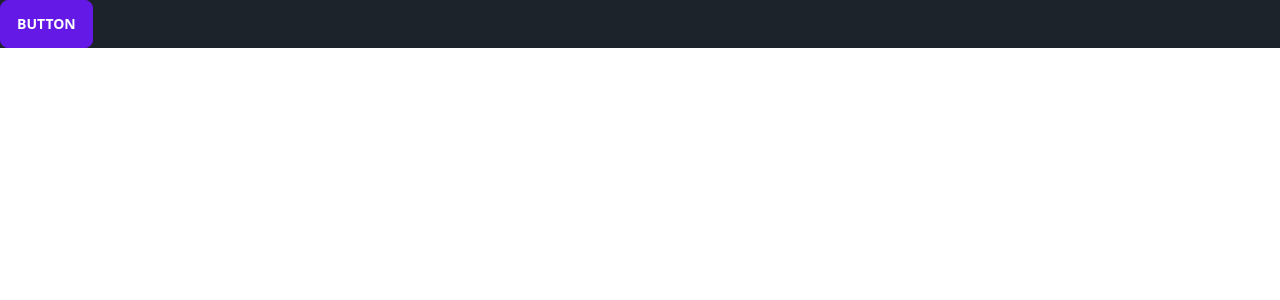
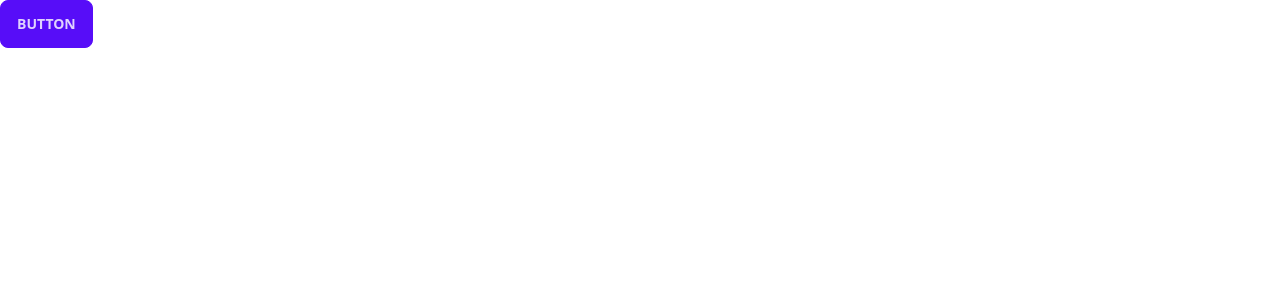
Before and after one commit to jmjubaer/music-hub-client, a React (Vite) app: page / in a window 1280 px wide. Shown: the top 300 px of the page. Built offline with nearby package versions, Linux system fonts and the light colour scheme.

Commit message:
make custom hooks for auth context

```diff
--- /dev/null
+++ b/src/Hooks/UseAuthContext.jsx
@@ -0,0 +1,9 @@
+import { useContext } from "react";
+import { AuthContext } from "../Provider/AuthProvider";
+
+const useAuthContext = () => {
+    const auth = useContext(AuthContext)
+    return auth;
+};
+
+export default useAuthContext;
--- a/src/Layout/Main.jsx
+++ b/src/Layout/Main.jsx
@@ -1,9 +1,11 @@
 import React from 'react';
 import { Outlet } from 'react-router-dom';
+import useAuthContext from '../Hooks/UseAuthContext';
 
 const Main = () => {
+    const {theme} =  useAuthContext();
     return (
-        <div data-theme="dark">
+        <div data-theme={theme}>
             <Outlet/>
         </div>
     );
--- a/src/Provider/AuthProvider.jsx
+++ b/src/Provider/AuthProvider.jsx
@@ -9,9 +9,6 @@ const AuthProvider = ({children}) => {
     const toggleTheme = () => {
         setTheme(theme === "light" ? "dark" : "light")
     }
-
-
-
 
 
     const authInfo = {
--- a/src/main.jsx
+++ b/src/main.jsx
@@ -4,12 +4,15 @@ import './index.css'
 import { RouterProvider } from 'react-router-dom'
 import routes from './Routes/Routes.jsx'
 import { QueryClient, QueryClientProvider } from '@tanstack/react-query'
+import AuthProvider from './Provider/AuthProvider'
 
 const queryClient = new QueryClient()
 ReactDOM.createRoot(document.getElementById('root')).render(
   <React.StrictMode>
       <QueryClientProvider client={queryClient}>
-          <RouterProvider router={routes}/>
+            <AuthProvider>
+                <RouterProvider router={routes}/>
+            </AuthProvider>
       </QueryClientProvider>
   </React.StrictMode>,
 )
```
